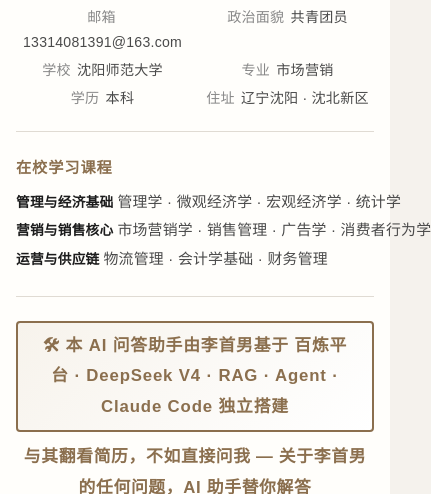
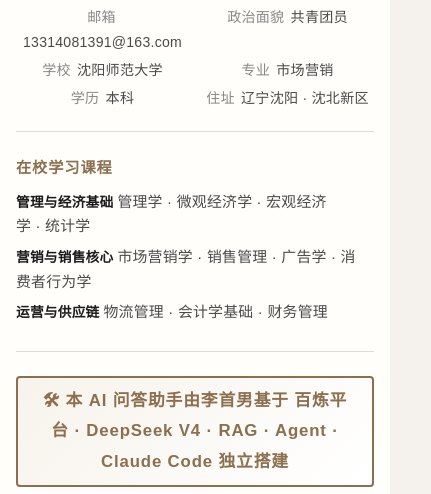
Before and after one commit to sli357714-ux/li-shounan-resume, a website: page index.html in a window 390 px wide. Shown: the part 248-742 px from the top of the page, 431 px wide, since content can reach past the window. Drawn offline with Linux system fonts and the light colour scheme.

Commit message:
修复手机端课程溢出：取消nowrap+允许换行

```diff
--- a/index.html
+++ b/index.html
@@ -341,7 +341,7 @@
         grid-template-columns: 1fr 1fr;
         gap: 2px 12px; font-size: 0.88em;
       }
-      .compact-course .group { display: block; margin-bottom: 4px; }
+      .compact-course .group { display: block; margin-bottom: 6px; white-space: normal; word-break: break-all; }
       .exp-head { flex-direction: column; gap: 0; }
       .cert-gallery { grid-template-columns: 1fr; }
       .chat-messages { height: 300px; padding: 14px 16px; }
```
